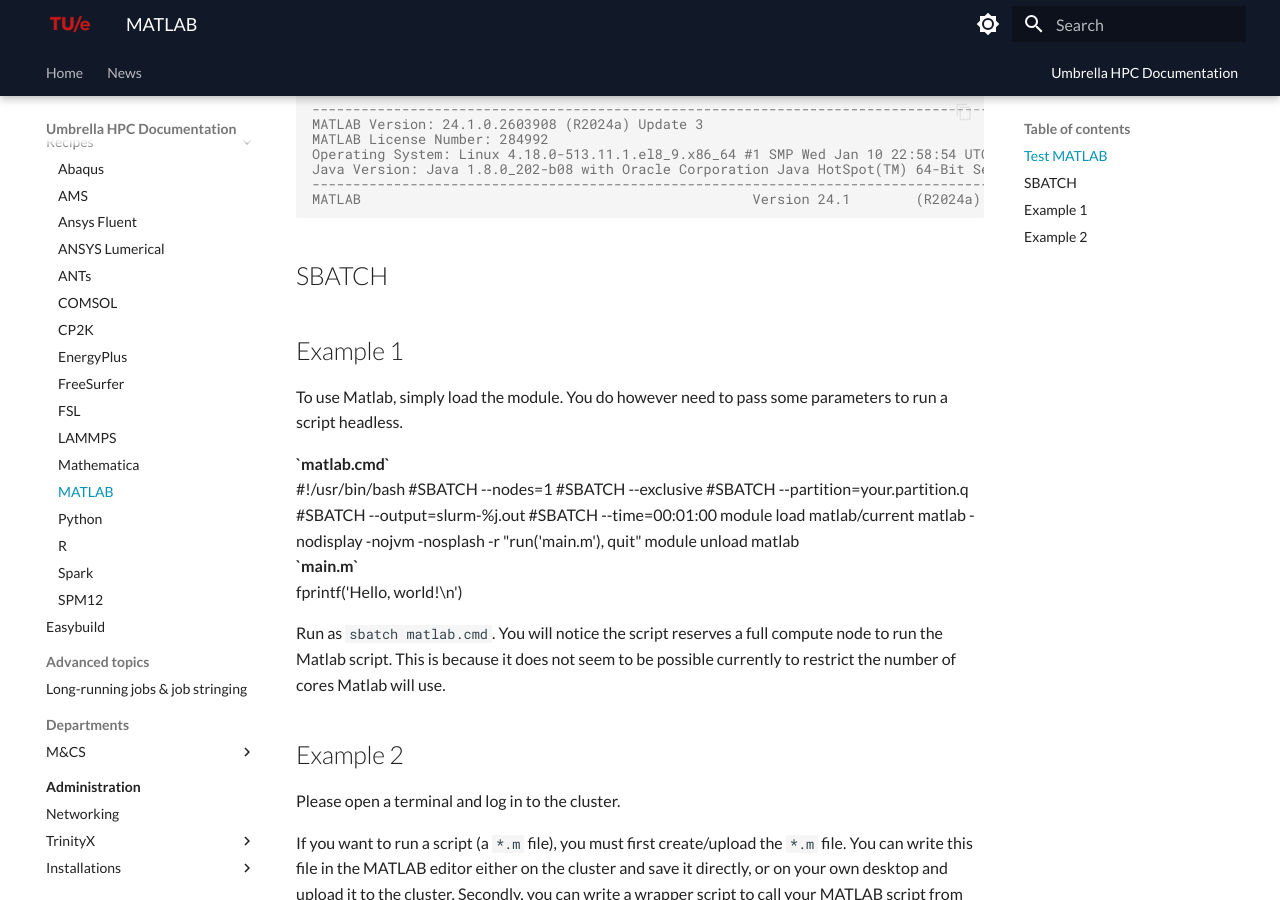
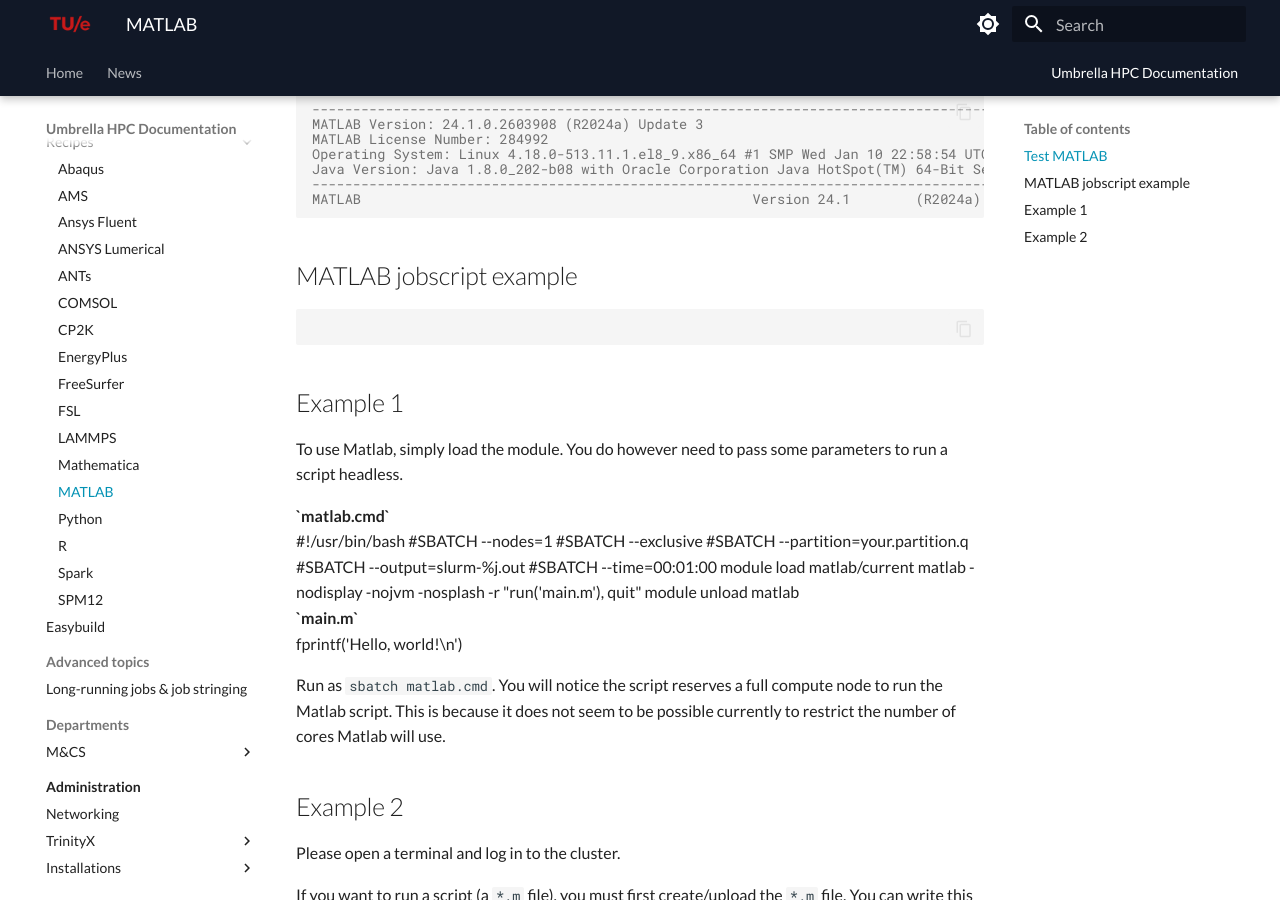
Before and after one commit to gferhpc/supercomputing.tue.nl, an MkDocs documentation site: the page built from pages/documentation/software/recipes/matlab.md, in a window 1280 px wide and 900 px high, scrolled down 562 px. Built offline with MkDocs 1.6.1 and Material for MkDocs 9.7.7, drawn with Linux system fonts in a browser that asks for light colours.

Commit message:
Update matlab.md

````diff
--- a/pages/documentation/software/recipes/matlab.md
+++ b/pages/documentation/software/recipes/matlab.md
@@ -31,7 +31,13 @@
 MATLAB                                                Version 24.1        (R2024a)
 ```
 
-## SBATCH
+## MATLAB jobscript example
+
+```shell
+```
+
+
+
 
 
 ## Example 1
````
